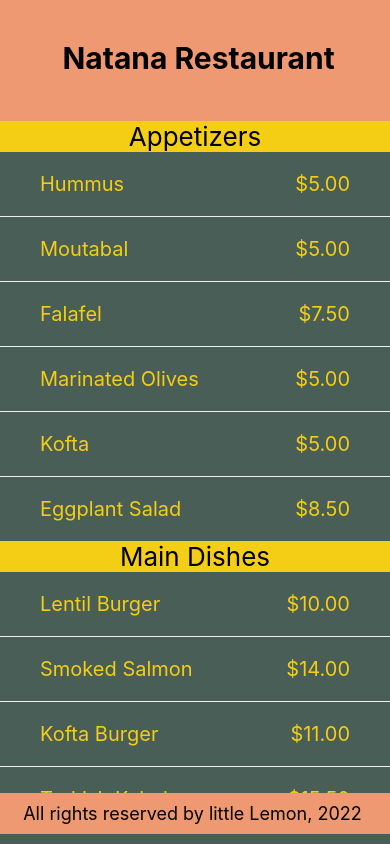
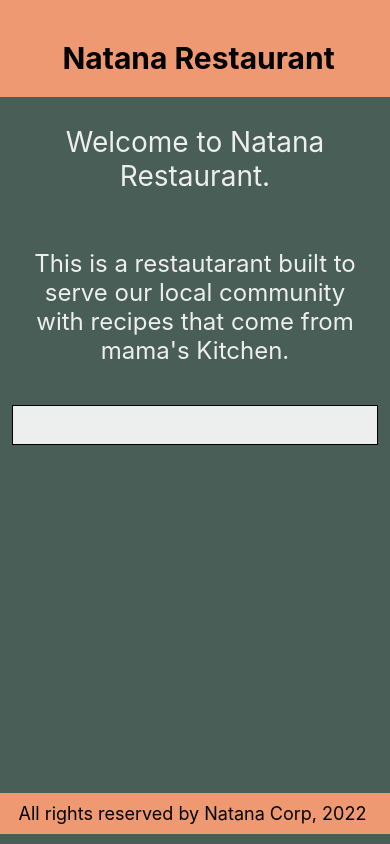
Before and after one commit to Jadashi97/Restaurant-app, a React Native app: screen / in a window 390 px wide. Built offline with nearby package versions, Linux system fonts and the light colour scheme.

Commit message:
(feat): used TextInput to allow customers write their names

```diff
--- a/App.js
+++ b/App.js
@@ -5,6 +5,7 @@ import Footer from './components/Footer';
 import WelcomeScreen from './components/WelcomeScreen';
 import MenuItems from './components/MenuItems';
 import RenderSectionList from './components/RenderSectionList';
+import FeedBackForm from './components/FeedBackForm';
 
 export default function App() {
   return (
@@ -13,7 +14,8 @@ export default function App() {
       <NatanaRestauHeader/>
       {/* <WelcomeScreen/> */}
       {/* <MenuItems/> */}
-      <RenderSectionList/>
+      {/* <RenderSectionList/> */}
+      <FeedBackForm/>
     </View>
     <View style={{backgroundColor: '#495E57'}}>
       <Footer/>
--- a/components/FeedBackForm.js
+++ b/components/FeedBackForm.js
@@ -3,36 +3,59 @@ import React, {useState} from 'react';
 import { ScrollView, Text, StyleSheet, TextInput } from 'react-native';
 
 const FeedBackForm = () => {
-    const [firstName, onChangeFirstName] = useState('');
-    const [lastName, onChangeLastName] = useState('');
-    const [message, onChangeMessage] = useState('');
+    // declare variables
+    const [firstName, onChangeFistName] = useState(" ");
 
     return (
-        <ScrollView>
-            <Text>
-                How was your visit to Natana Restaurant?
+        <ScrollView style={styles.container}>
+            <Text style={styles.headingSection}>
+                Welcome to Natana Restaurant.
             </Text>
-            <Text>
-                This is a charming Restaurant and offers a sensational
-                food experience with incredible organic meals
+            <Text style={styles.infoSection}>
+                This is a restautarant built to serve our
+                local community with recipes that come from
+                mama's Kitchen.
             </Text>
             <TextInput
-                style={}
-                value={}
-                onChangeText={}
-            />
-            <TextInput
-                style={}
-                value={}
-                onChangeText={}
-            />
-            <TextInput
-                style={}
-                value={}
-                onChangeText={}
+                style={styles.inputBox}
+                value={firstName}
+                placeholder={"First Name"}
+                onChange={onChangeFistName}
             />
         </ScrollView>
-    )
-}
+    );
+};
+
+const styles = StyleSheet.create({
+    container: {
+        flex: 1,
+    },
+    inputBox: {
+        height: 40,
+        margin: 12,
+        borderWidth: 1,
+        padding: 10,
+        fontSize: 16,
+        borderColor: 'EDEFEE',
+        backgroundColor: '#EDEFEE',
+    },
+    infoSection: {
+        fontSize: 24,
+        padding: 20,
+        marginVertical: 8,
+        color: '#EDEFEE',
+        textAlign: 'center',
+        backgroundColor: '#495E57',
+    },
+    headingSection: {
+        fontSize: 28,
+        padding: 20,
+        marginVertical: 8,
+        color: '#EDEFEE',
+        textAlign: 'center',
+        backgroundColor: '#495E57',
+     },
+})
+
 
 export default FeedBackForm
--- a/components/Footer.js
+++ b/components/Footer.js
@@ -5,7 +5,7 @@ export default function Footer() {
   return (
     <View style={{padding:10, marginBottom:10, backgroundColor:'#EE9972'}}>
       <Text style={{ fontSize: 18, color:'black', textAlign: 'center'}}>
-        All rights reserved by little Lemon, 2022{' '}
+        All rights reserved by Natana Corp, 2022{' '}
       </Text>
     </View>
   )
--- a/components/NatanaRestauHeader.js
+++ b/components/NatanaRestauHeader.js
@@ -14,7 +14,7 @@ export default function NatanaRestauHeader() {
 // stytling the header
 const headerStyles = StyleSheet.create({
   container: {
-    flex:0.18,
+    flex:0.14,
     backgroundColor: '#EE9972'
   },
   headerText: {
--- a/components/renderSectionList.js
+++ b/components/renderSectionList.js
@@ -6,12 +6,12 @@ const menuItemsToDisplay = [
   {
     title: 'Appetizers',
     data: [
-      { name: 'Hummus', price: '$5.00' },
-      { name: 'Moutabal', price: '$5.00' },
+      { name: 'Keimot', price: '$5.00' },
+      { name: 'janjaru', price: '$5.00' },
       { name: 'Falafel', price: '$7.50' },
       { name: 'Marinated Olives', price: '$5.00' },
       { name: 'Kofta', price: '$5.00' },
-      { name: 'Eggplant Salad', price: '$8.50' },
+      { name: 'mula weeka', price: '$8.50' },
     ],
   },
   {
@@ -112,5 +112,4 @@ const menuStyles = StyleSheet.create({
     flexWrap: 'wrap',
     textAlign: 'center',
   }
-
 });
```
